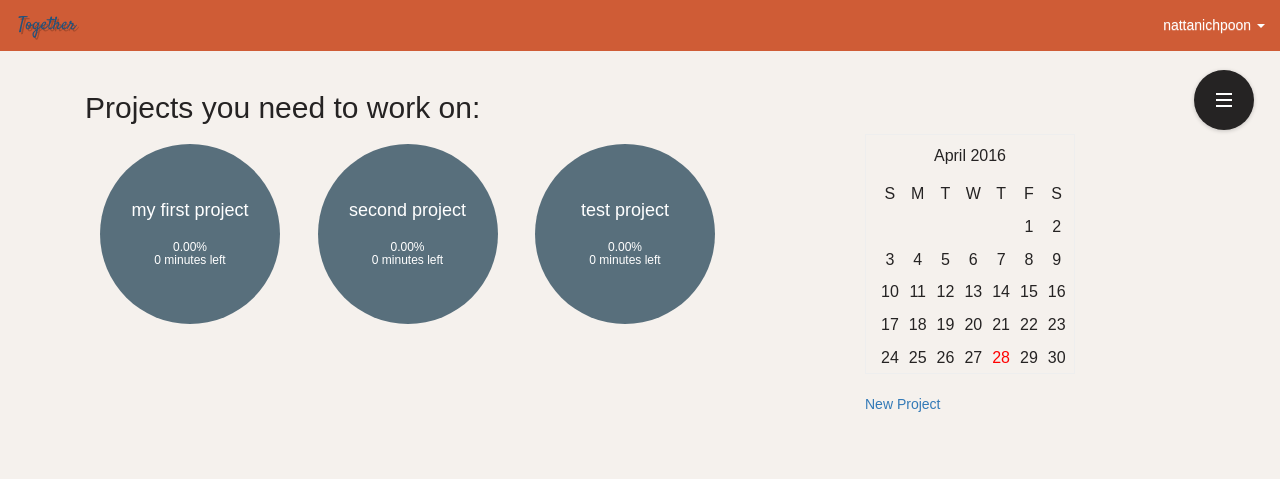
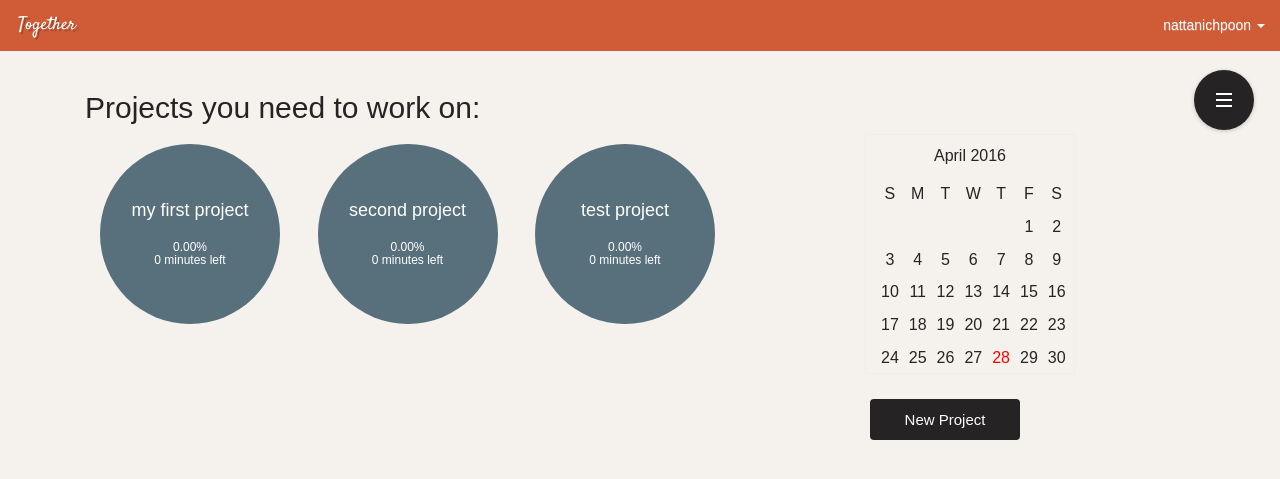
Before and after one commit to nattanichpoon/together, a Django app: page /projects/ in a window 1280 px wide. Shown: the top 479 px of the page. Run offline with Django 3.2, Linux system fonts and the light colour scheme; a user stored in the database is signed in; data comes from the database, SQL or seed files in the repository; some libraries are stand-ins or nearby versions.

Commit message:
buttons in projects

```diff
--- a/src/projects/templates/myprojects.html
+++ b/src/projects/templates/myprojects.html
@@ -40,7 +40,7 @@
 			    	<div id="calendar-dates"></div>
 			    </div>
 			    <br>
-			    <a href="{% url 'project_new'%}"<button type='button'>New Project</button></a>
+			    <a href="{% url 'project_new'%}"><button type='button' class='button-slide'><span>New Project</span></button></a>
 			</body>
 		</div>
 	</div>
--- a/src/users/templates/base.html
+++ b/src/users/templates/base.html
@@ -145,9 +145,9 @@
 
         .btn-circle:hover {
           -webkit-animation-name: example; /* Chrome, Safari, Opera */
-          -webkit-animation-duration: 0.3s; /* Chrome, Safari, Opera */
+          -webkit-animation-duration: 0.5s; /* Chrome, Safari, Opera */
           animation-name: example;
-          animation-duration: 0.3s;
+          animation-duration: 0.5s;
           animation-fill-mode: forwards;
           color:white;
         }
@@ -157,14 +157,69 @@
             /*background-color: #cf5c36;*/
             background-color: #6c8899;
             box-shadow: 0 12px 16px 0 rgba(0,0,0,0.24), 0 17px 50px 0 rgba(0,0,0,0.19);
+            /*color:#252323;*/
             /*color:#586f7c;*/
-            }
+       /*     width: 190px;
+            height: 190px;
+            text-align: center;
+            padding: 6px 0;
+            font-size: 0px;
+            line-height: 1.428571429;
+            border-radius: 95px;
+            margin-top: 10px;
+            margin-bottom:10px;
+            white-space: normal;*/
+              }
           }
 
       /*  .btn-circle:hover:after {
           width: 100%;
           left: 0;
         }*/
+
+        a:link{
+          text-decoration: none;
+          color:white;
+        }
+
+        .button-slide {
+          border-radius: 4px;
+          background-color: #252323;
+          border: none;
+          color: #FFFFFF;
+          text-align: center;
+          font-size: 15px;
+          padding: 10px;
+          width: 150px;
+          transition: all 0.3s;
+          cursor: pointer;
+          margin: 5px;
+        }
+
+        .button-slide span {
+          cursor: pointer;
+          display: inline-block;
+          position: relative;
+          transition: 0.5s;
+        }
+
+        .button-slide span:after {
+          content: '»';
+          position: absolute;
+          opacity: 0;
+          top: 0;
+          right: -20px;
+          transition: 0.5s;
+        }
+
+        .button-slide:hover span {
+          padding-right: 25px;
+        }
+
+        .button-slide:hover span:after {
+          opacity: 1;
+          right: 0;
+        }
 
         .dropdown-menu .list-group-item{
           /*text-align: right;*/
```
Also changed, not shown: 2 other files.
